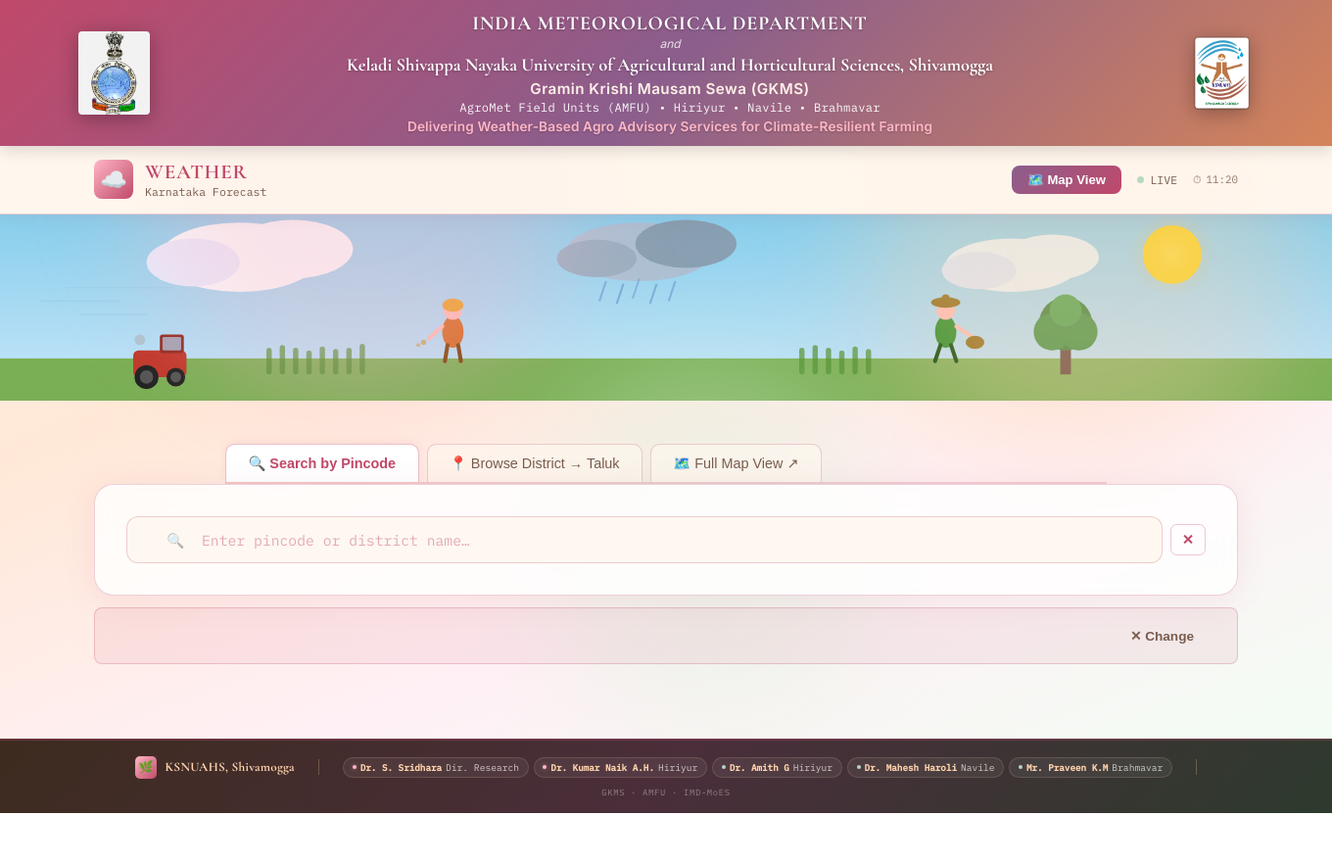
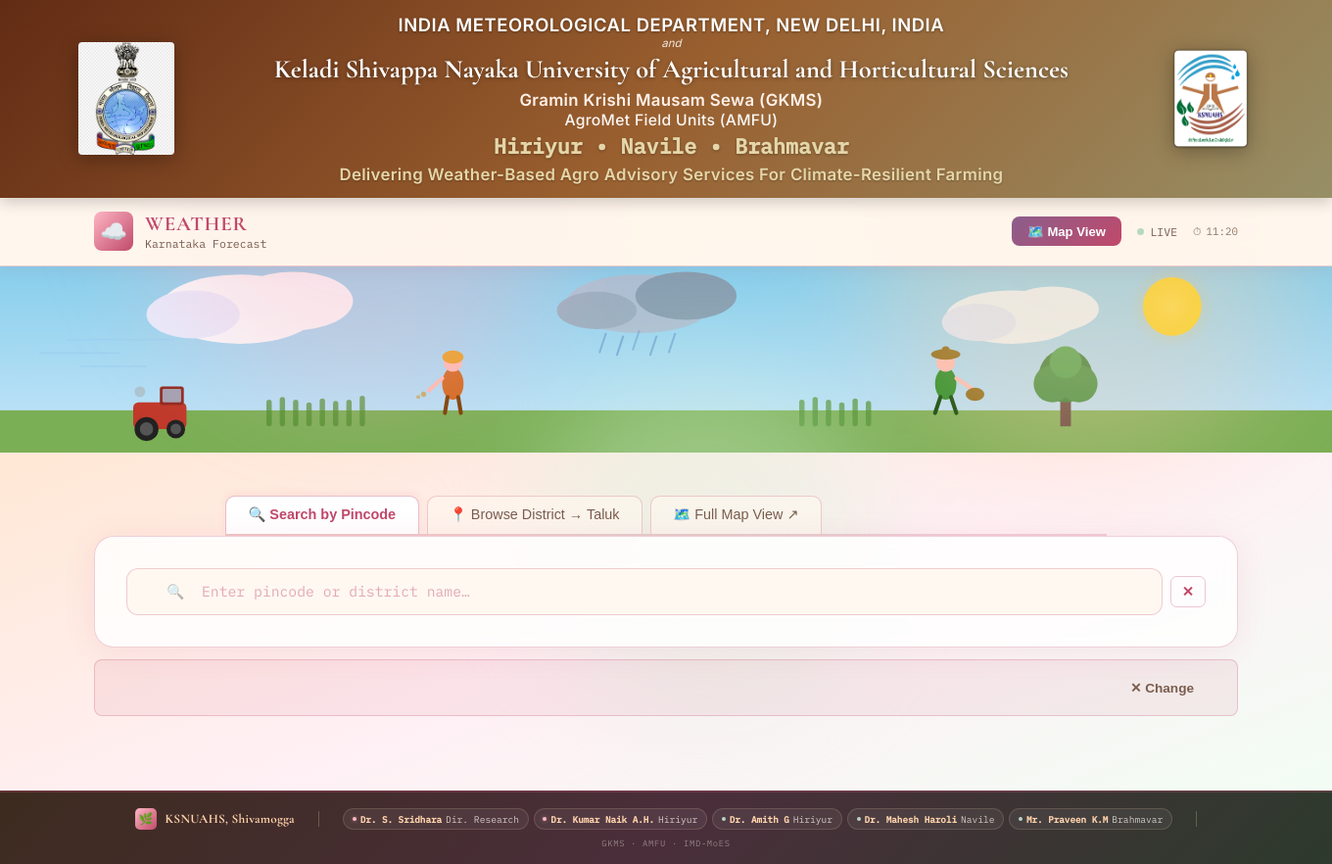
Before and after one commit to Amith1994/GKMS_Karnataka, an Electron app: page 1st_updated.html in a window 1360 px wide. Shown: the whole page at 98% size. Before the commit the page ends 830 px from the top, so only its background shows below. Drawn offline with nearby package versions, Linux system fonts and the light colour scheme.

Commit message:
Correct banner header layout, hierarchy, tagline casing, colors and version bump to 1.0.3

```diff
--- a/1st_updated.html
+++ b/1st_updated.html
@@ -76,11 +76,11 @@
 
         /* ── University Banner ── */
         .uni-banner {
-            background: linear-gradient(135deg, #C0496A 0%, #8B5E8C 50%, #D4845A 100%);
+            background: linear-gradient(135deg, #622B14 0%, #995F2F 50%, #978F66 100%);
             color: #fff;
-            padding: 0.75rem 1rem;
+            padding: 0.85rem 1rem;
             position: relative; z-index: 30;
-            box-shadow: 0 4px 15px rgba(0,0,0,0.15);
+            box-shadow: 0 4px 15px rgba(0,0,0,0.2);
         }
         .uni-banner-container {
             max-width: 1200px;
@@ -91,7 +91,7 @@
             gap: 1.5rem;
         }
         .uni-banner-logo {
-            height: clamp(55px, 8vw, 85px);
+            height: clamp(75px, 11vw, 115px);
             width: auto;
             object-fit: contain;
             filter: drop-shadow(0 4px 10px rgba(0,0,0,0.3));
@@ -102,46 +102,55 @@
             text-align: center;
         }
         .uni-banner-title {
+            font-family: 'Inter', sans-serif;
+            font-size: clamp(0.95rem, 1.7vw, 1.15rem);
+            font-weight: 700;
+            letter-spacing: 0.03em;
+            text-transform: uppercase;
+            text-shadow: 0 1px 3px rgba(0,0,0,0.35);
+            margin: 0;
+            line-height: 1.25;
+        }
+        .uni-banner-sub1 {
             font-family: 'Cormorant Garamond', serif;
-            font-size: clamp(0.95rem, 1.8vw, 1.25rem);
-            font-weight: 700;
-            letter-spacing: 0.04em;
-            text-transform: uppercase;
-            text-shadow: 0 1px 3px rgba(0,0,0,0.3);
-            margin: 0;
-            line-height: 1.2;
-        }
-        .uni-banner-sub1 {
-            font-size: clamp(0.85rem, 1.6vw, 1.15rem);
-            font-weight: 700;
-            font-family: 'Cormorant Garamond', serif;
-            margin: 0.15rem 0;
-            text-shadow: 0 1px 3px rgba(0,0,0,0.3);
-            line-height: 1.35;
+            font-size: clamp(1.25rem, 2.5vw, 1.65rem);
+            font-weight: 800;
+            margin: 0.2rem 0;
+            text-shadow: 0 1px 4px rgba(0,0,0,0.4);
+            line-height: 1.3;
         }
         .uni-banner-sub2 {
             font-family: 'Inter', sans-serif;
             font-weight: 600;
-            font-size: clamp(0.78rem, 1.4vw, 0.95rem);
+            font-size: clamp(0.85rem, 1.5vw, 1.05rem);
             color: #FFF0E8; /* soft gold/cream */
             margin: 0.1rem 0;
-            letter-spacing: 0.03em;
+            letter-spacing: 0.02em;
         }
         .uni-banner-sub3 {
-            font-family: 'IBM Plex Mono', monospace;
-            font-size: clamp(0.65rem, 1.2vw, 0.76rem);
+            font-family: 'Inter', sans-serif;
+            font-weight: 500;
+            font-size: clamp(0.8rem, 1.4vw, 0.98rem);
             opacity: 0.95;
             margin: 0.1rem 0;
             letter-spacing: 0.02em;
         }
+        .uni-banner-station {
+            font-family: 'IBM Plex Mono', monospace;
+            font-size: clamp(1.05rem, 2.0vw, 1.35rem);
+            font-weight: 700;
+            color: #E4D6A9;
+            margin: 0.15rem 0;
+            text-shadow: 0 1px 3px rgba(0,0,0,0.3);
+        }
         .uni-banner-tagline {
             font-family: 'Inter', sans-serif;
-            font-size: clamp(0.7rem, 1.3vw, 0.85rem);
+            font-size: clamp(0.85rem, 1.5vw, 1.05rem);
             font-weight: 600;
-            color: #FFB7C5; /* soft highlight pink */
-            margin: 0.25rem 0 0;
-            letter-spacing: 0.01em;
-            text-shadow: 0 1px 2px rgba(0,0,0,0.2);
+            color: #E4D6A9;
+            margin: 0.35rem 0 0;
+            letter-spacing: 0.02em;
+            text-shadow: 0 1px 2px rgba(0,0,0,0.25);
         }
         @media (max-width: 768px) {
             .uni-banner-container {
@@ -167,7 +176,7 @@
                 grid-area: text;
             }
             .uni-banner-logo {
-                height: 60px;
+                height: 75px;
             }
         }
 
@@ -812,12 +821,13 @@
         <div class="uni-banner-container">
             <img class="uni-banner-logo logo-left" src="assets/logo_imd.png" alt="India Meteorological Department Logo">
             <div class="uni-banner-text">
-                <div class="uni-banner-title">India Meteorological Department</div>
-                <div style="font-size:0.75rem; font-style:italic; opacity:0.8; margin:0.05rem 0;">and</div>
-                <div class="uni-banner-sub1">Keladi Shivappa Nayaka University of Agricultural and Horticultural Sciences, Shivamogga</div>
+                <div class="uni-banner-title">India Meteorological Department, New Delhi, India</div>
+                <div style="font-size:0.72rem; font-style:italic; opacity:0.85; margin:0.02rem 0;">and</div>
+                <div class="uni-banner-sub1">Keladi Shivappa Nayaka University of Agricultural and Horticultural Sciences</div>
                 <div class="uni-banner-sub2">Gramin Krishi Mausam Sewa (GKMS)</div>
-                <div class="uni-banner-sub3">AgroMet Field Units (AMFU) &bull; Hiriyur &bull; Navile &bull; Brahmavar</div>
-                <div class="uni-banner-tagline">Delivering Weather-Based Agro Advisory Services for Climate-Resilient Farming</div>
+                <div class="uni-banner-sub3">AgroMet Field Units (AMFU)</div>
+                <div class="uni-banner-station">Hiriyur &bull; Navile &bull; Brahmavar</div>
+                <div class="uni-banner-tagline">Delivering Weather-Based Agro Advisory Services For Climate-Resilient Farming</div>
             </div>
             <img class="uni-banner-logo logo-right" src="assets/logo_ksnuahs.png" alt="KSNUAHS Logo">
         </div>
--- a/package.json
+++ b/package.json
@@ -1,6 +1,6 @@
 {
   "name": "gkms-karnataka",
-  "version": "1.0.2",
+  "version": "1.0.3",
   "description": "GKMS AgroMet Karnataka - Block-level 5-day Weather Forecast App",
   "main": "main.js",
   "author": "GKMS Project Team - KSNUAHS Shivamogga",
```
